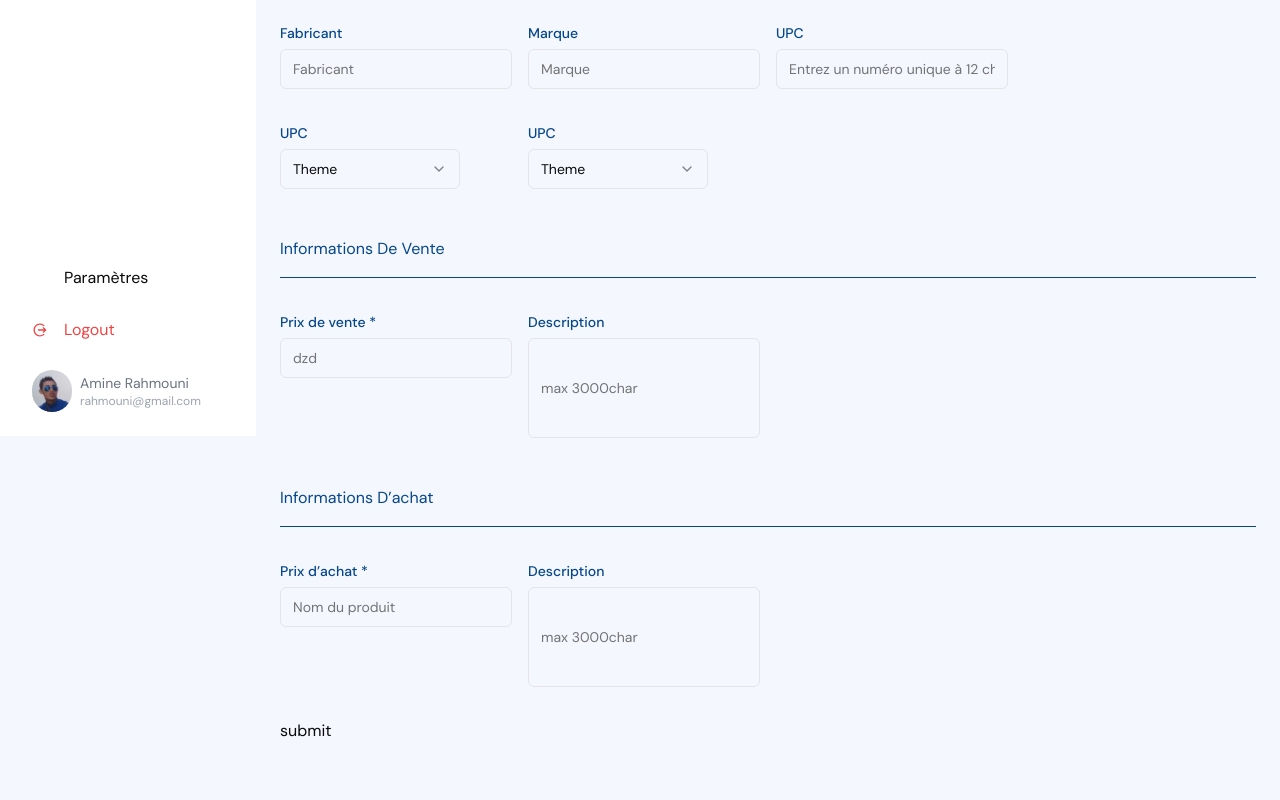
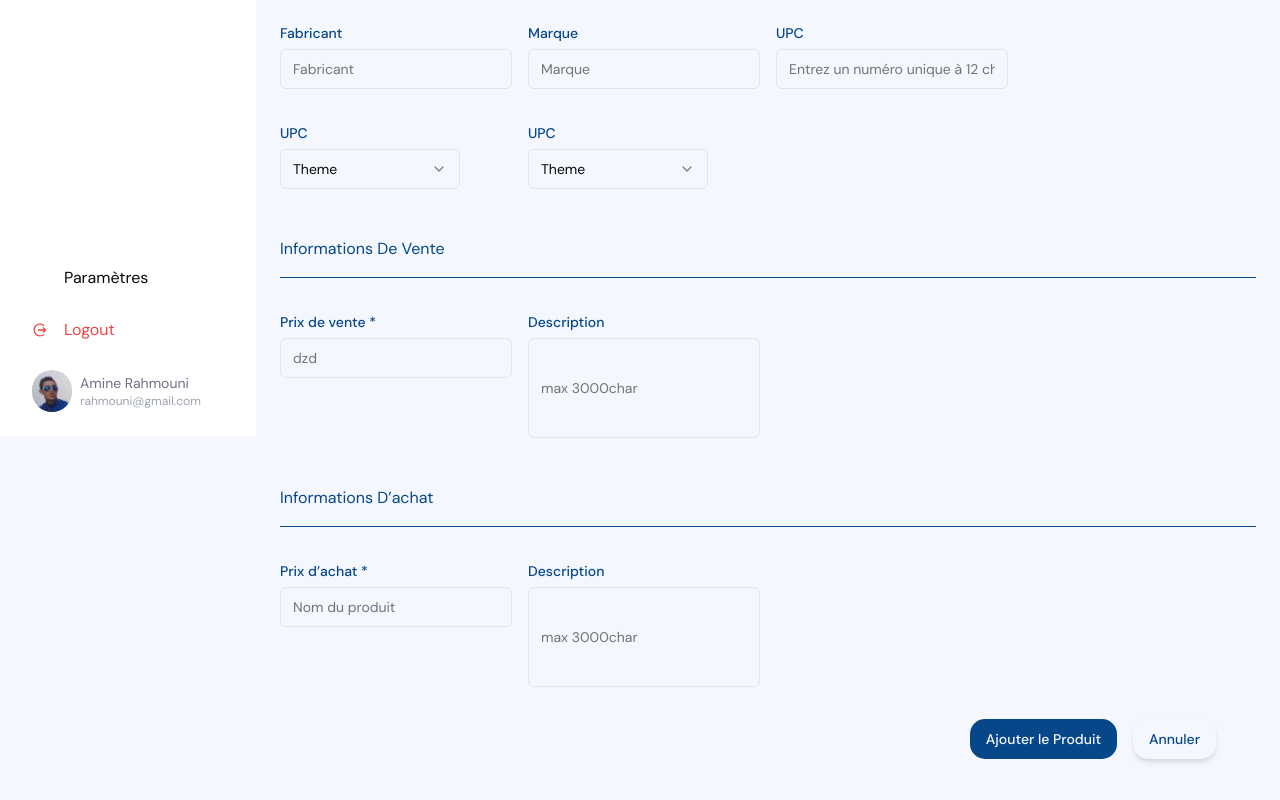
Before and after one commit to Mehdi-Guendouz/mostawda3i, a React (Vite) app: page /addProduct in a window 1280 px wide. Shown: the part 364-1164 px from the top of the page. Built offline with nearby package versions, Linux system fonts and the light colour scheme; some icons are missing.

Commit message:
auth navigation

```diff
--- a/src/components/Forms/UserAuthForm.tsx
+++ b/src/components/Forms/UserAuthForm.tsx
@@ -5,20 +5,38 @@ import { Icons } from "@/components/Icons";
 import { Label } from "../ui/label";
 import { Button } from "../ui/button";
 import { Input } from "../ui/input";
+import { axiosInstance } from "@/api/config";
 
 interface UserAuthFormProps extends React.HTMLAttributes<HTMLDivElement> {}
 
 export function UserAuthForm({ className, ...props }: UserAuthFormProps) {
   const [isLoading, setIsLoading] = React.useState<boolean>(false);
+  const [email, setEmail] = React.useState("");
+  const [password, setPassword] = React.useState("");
 
-  async function onSubmit(event: React.SyntheticEvent) {
-    event.preventDefault();
+  const handleSubmit = () => {
+    const data = {
+      email,
+      password,
+    };
+    if (email === "" || password === "") {
+      return;
+    }
     setIsLoading(true);
-
-    setTimeout(() => {
-      setIsLoading(false);
-    }, 3000);
-  }
+    axiosInstance
+      .post("/auth/register", data)
+      .then((res) => {
+        console.log(res.data);
+      })
+      .catch((err) => {
+        console.log(err);
+      })
+      .finally(() => {
+        setEmail("");
+        setPassword("");
+        setIsLoading(false);
+      });
+  };
 
   return (
     <div className={cn("grid gap-6", className)} {...props}>
@@ -43,7 +61,7 @@ export function UserAuthForm({ className, ...props }: UserAuthFormProps) {
           <span className="bg-background px-2 text-muted-foreground">Ou</span>
         </div>
       </div>
-      <form onSubmit={onSubmit}>
+      <form onSubmit={handleSubmit}>
         <div className="grid gap-5">
           <div className="grid gap-2">
             <Label className="" htmlFor="email">
@@ -56,6 +74,8 @@ export function UserAuthForm({ className, ...props }: UserAuthFormProps) {
               autoCapitalize="none"
               autoComplete="email"
               autoCorrect="off"
+              onChange={(e) => setEmail(e.target.value)}
+              value={email}
               disabled={isLoading}
             />
           </div>
@@ -70,6 +90,8 @@ export function UserAuthForm({ className, ...props }: UserAuthFormProps) {
               autoCapitalize="none"
               autoCorrect="off"
               disabled={isLoading}
+              onChange={(e) => setPassword(e.target.value)}
+              value={password}
             />
           </div>
           <Button disabled={isLoading}>
--- a/src/components/Forms/UserInfoForm.tsx
+++ b/src/components/Forms/UserInfoForm.tsx
@@ -1,5 +1,5 @@
-import Zaki from "@/assets/Zakii.jpg"
-import PageTitle from "../Text/PageTitle"
+import Zaki from "@/assets/Zakii.jpg";
+import PageTitle from "../Text/PageTitle";
 import { Label } from "../ui/label";
 import { Button } from "../ui/button";
 import { Input } from "../ui/input";
@@ -18,10 +18,8 @@ import {
   DialogHeader,
   DialogTitle,
   DialogTrigger,
-    DialogClose
-  } from "@/components/ui/dialog"
-
-
+  DialogClose,
+} from "@/components/ui/dialog";
 
 import wilaya_names from "../AlgeriaCities/AlgerianCities";
 import timeZones from "../Timezones/Timezones";
@@ -36,15 +34,10 @@ function deleteButton() {
   console.log("delete");
 }
 
-
-
-
-export function UserInfoForm (){
-
-
+export function UserInfoForm() {
   return (
     <div className="main">
-            <PageTitle title="Paramètres"/>
+      <PageTitle title="Paramètres" />
       <div className="formBloc w-[75%] mt-5 pl-8 rounded-xl py-3 flex flex-col bg-gray-200">
         <form action="#" onSubmit={submitForm}>
           <div className="pfp flex w-full  items-center">
@@ -52,7 +45,12 @@ export function UserInfoForm (){
             <div className="w-[200px] ml-[72px] flex buttons flex-col">
               <Dialog>
                 <DialogTrigger asChild>
-                                <Button type="button" className="rounded-xl bg-primary-blue mt-4 mb-2">Mise à jour</Button>
+                  <Button
+                    type="button"
+                    className="rounded-xl bg-primary-blue mt-4 mb-2"
+                  >
+                    Mise à jour
+                  </Button>
                 </DialogTrigger>
                 <DialogContent className="sm:max-w-[425px]">
                   <DialogHeader>
@@ -62,31 +60,63 @@ export function UserInfoForm (){
                     </DialogDescription>
                   </DialogHeader>
                   <div className="grid gap-4">
-                                    <Input type="file" id="photoupload"className="col-span-3" />
+                    <Input
+                      type="file"
+                      id="photoupload"
+                      className="col-span-3"
+                    />
                   </div>
                   <div className="grid grid-flow-col gap-0">
                     <DialogClose>
-                                        <Button type="button" variant={"secondary"}>Annuler</Button>
+                      <Button type="button" variant={"secondary"}>
+                        Annuler
+                      </Button>
                     </DialogClose>
                     <DialogClose>
-                                        <Button type="submit" onClick={updateButton} className="rounded-xl bg-primary-blue">Enregistrer</Button>
+                      <Button
+                        type="submit"
+                        onClick={updateButton}
+                        className="rounded-xl bg-primary-blue"
+                      >
+                        Enregistrer
+                      </Button>
                     </DialogClose>
                   </div>
                 </DialogContent>
               </Dialog>
-                        <Button type="button" onClick={deleteButton} className="rounded-xl text-red-500 border-2 border-red-500 bg-transparent mt-2 mb-2">Supprimer</Button>
+              <Button
+                type="button"
+                onClick={deleteButton}
+                className="rounded-xl text-red-500 border-2 border-red-500 bg-transparent mt-2 mb-2"
+              >
+                Supprimer
+              </Button>
             </div>
           </div>
           <div className="inputs my-4 grid w-full max-w-xl items-center gap-1.5">
-                    <Label htmlFor="name" className="text-text-blue">Nom</Label>
-                    <Input className="bg-secondary-gray-300" id="name" placeholder="Amine Rahmouni"></Input>
+            <Label htmlFor="name" className="text-text-blue">
+              Nom
+            </Label>
+            <Input
+              className="bg-secondary-gray-300"
+              id="name"
+              placeholder="Amine Rahmouni"
+            ></Input>
           </div>
           <div className="inputs my-4 grid w-full max-w-xl items-center gap-1.5">
-                    <Label htmlFor="email" className="text-text-blue">Email</Label>
-                    <Input className="bg-secondary-gray-300"  id="email" placeholder="rahmouni@gmail.com"></Input>
+            <Label htmlFor="email" className="text-text-blue">
+              Email
+            </Label>
+            <Input
+              className="bg-secondary-gray-300"
+              id="email"
+              placeholder="rahmouni@gmail.com"
+            ></Input>
           </div>
           <div className="inputs my-4 grid w-full max-w-xl items-center gap-1.5">
-                    <Label htmlFor="pays" className="text-text-blue">Pays</Label>
+            <Label htmlFor="pays" className="text-text-blue">
+              Pays
+            </Label>
             <Select>
               <SelectTrigger className="bg-secondary-gray-300">
                 <SelectValue placeholder="Pays" />
@@ -98,20 +128,26 @@ export function UserInfoForm (){
             </Select>
           </div>
           <div className="inputs my-4 grid w-full max-w-xl items-center gap-1.5">
-                    <Label htmlFor="wilaya" className="text-text-blue">État</Label>
+            <Label htmlFor="wilaya" className="text-text-blue">
+              État
+            </Label>
             <Select>
               <SelectTrigger className="bg-secondary-gray-300">
                 <SelectValue placeholder="État" />
               </SelectTrigger>
               <SelectContent>
                 {wilaya_names.map((name, index) => (
-                            <SelectItem key={index} value={name}>{name}</SelectItem>
+                  <SelectItem key={index} value={name}>
+                    {name}
+                  </SelectItem>
                 ))}
               </SelectContent>
             </Select>
           </div>
           <div className="inputs my-4 grid w-full max-w-xl items-center gap-1.5">
-                    <Label htmlFor="langue" className="text-text-blue">Langue</Label>
+            <Label htmlFor="langue" className="text-text-blue">
+              Langue
+            </Label>
             <Select>
               <SelectTrigger className="bg-secondary-gray-300">
                 <SelectValue placeholder="Langue" />
@@ -150,24 +186,42 @@ export function UserInfoForm (){
             </div>
           </div>
           <div className="inputs my-4 grid w-full max-w-xl items-center gap-1.5">
-                    <Label htmlFor="fuseau" className="text-text-blue">Fuseau horaire</Label>
+            <Label htmlFor="fuseau" className="text-text-blue">
+              Fuseau horaire
+            </Label>
             <Select>
               <SelectTrigger className="bg-secondary-gray-300">
                 <SelectValue placeholder="Fuseau horaire" />
               </SelectTrigger>
               <SelectContent>
                 {timeZones.map((zone, index) => (
-                            <SelectItem className="text-gray-700" key={index} value={zone.name}>{zone.offset} {zone.name}</SelectItem>
+                  <SelectItem
+                    className="text-gray-700"
+                    key={index}
+                    value={zone.name}
+                  >
+                    {zone.offset} {zone.name}
+                  </SelectItem>
                 ))}
               </SelectContent>
             </Select>
           </div>
-                <div className="submitButtons absolute right-[80px] bottom-[-180px]  flex justify-between w-[450px]">
-                    <Button type="submit" className="rounded-xl bg-primary-blue w-[200px] mb-[20px]">Sauvegarder</Button>
-                    <Button type="reset" className="rounded-xl text-primary-blue w-[200px] mb-[20px] border-2 border-primary-blue bg-transparent">Annuler</Button>
+          <div className=" flex items-center gap-4 justify-end w-full">
+            <Button
+              type="submit"
+              className="rounded-xl bg-primary-blue w-[200px] mb-[20px]"
+            >
+              Sauvegarder
+            </Button>
+            <Button
+              type="reset"
+              className="rounded-xl text-primary-blue w-[200px] mb-[20px] border-2 border-primary-blue bg-transparent"
+            >
+              Annuler
+            </Button>
           </div>
         </form>
       </div>
     </div>
-    )
+  );
 }
--- a/src/components/Forms/UserSignupForm.tsx
+++ b/src/components/Forms/UserSignupForm.tsx
@@ -1,24 +1,55 @@
-import * as React from "react";
-
 import { cn } from "@/lib/utils";
 import { Icons } from "@/components/Icons";
 import { Label } from "../ui/label";
 import { Button } from "../ui/button";
 import { Input } from "../ui/input";
+import { axiosInstance } from "@/api/config";
+import { useState } from "react";
 
 interface UserAuthFormProps extends React.HTMLAttributes<HTMLDivElement> {}
 
 export function UserSignupForm({ className, ...props }: UserAuthFormProps) {
-  const [isLoading, setIsLoading] = React.useState<boolean>(false);
+  const [isLoading, setIsLoading] = useState<boolean>(false);
+  const [email, setEmail] = useState("");
+  const [password, setPassword] = useState("");
+  const [fullName, setFullName] = useState("");
+  const [confirmPassword, setConfirmPassword] = useState("");
 
-  async function onSubmit(event: React.SyntheticEvent) {
-    event.preventDefault();
+  const handleSubmit = () => {
+    const data = {
+      email,
+      password,
+      fullName,
+      confirmPassword,
+    };
+    if (
+      email === "" ||
+      password === "" ||
+      fullName === "" ||
+      confirmPassword === ""
+    ) {
+      return;
+    }
+    if (password !== confirmPassword) {
+      return;
+    }
     setIsLoading(true);
-
-    setTimeout(() => {
-      setIsLoading(false);
-    }, 3000);
-  }
+    axiosInstance
+      .post("/auth/register", data)
+      .then((res) => {
+        console.log(res.data);
+      })
+      .catch((err) => {
+        console.log(err);
+      })
+      .finally(() => {
+        setEmail("");
+        setPassword("");
+        setFullName("");
+        setConfirmPassword("");
+        setIsLoading(false);
+      });
+  };
 
   return (
     <div className={cn("grid gap-6", className)} {...props}>
@@ -43,7 +74,7 @@ export function UserSignupForm({ className, ...props }: UserAuthFormProps) {
           <span className="bg-background px-2 text-muted-foreground">Ou</span>
         </div>
       </div>
-      <form onSubmit={onSubmit}>
+      <form onSubmit={handleSubmit}>
         <div className="grid gap-5">
           <div className="grid gap-2">
             <Label className="text-text-blue" htmlFor="text">
@@ -56,6 +87,8 @@ export function UserSignupForm({ className, ...props }: UserAuthFormProps) {
               autoCapitalize="none"
               autoComplete="text"
               autoCorrect="off"
+              onChange={(e) => setFullName(e.target.value)}
+              value={fullName}
               disabled={isLoading}
             />
           </div>
@@ -70,6 +103,8 @@ export function UserSignupForm({ className, ...props }: UserAuthFormProps) {
               autoCapitalize="none"
               autoComplete="email"
               autoCorrect="off"
+              onChange={(e) => setEmail(e.target.value)}
+              value={email}
               disabled={isLoading}
             />
           </div>
@@ -83,6 +118,8 @@ export function UserSignupForm({ className, ...props }: UserAuthFormProps) {
               type="password"
               autoCapitalize="none"
               autoCorrect="off"
+              onChange={(e) => setPassword(e.target.value)}
+              value={password}
               disabled={isLoading}
             />
           </div>
@@ -97,6 +134,8 @@ export function UserSignupForm({ className, ...props }: UserAuthFormProps) {
               type="password"
               autoCapitalize="none"
               autoCorrect="off"
+              onChange={(e) => setConfirmPassword(e.target.value)}
+              value={confirmPassword}
               disabled={isLoading}
             />
           </div>
--- a/src/pages/AddProduct.tsx
+++ b/src/pages/AddProduct.tsx
@@ -1,4 +1,6 @@
+import { axiosInstance } from "@/api/config";
 import PageTitle from "@/components/Text/PageTitle";
+import { Button } from "@/components/ui/button";
 import { Input } from "@/components/ui/input";
 import { Label } from "@/components/ui/label";
 import {
@@ -8,8 +10,71 @@ import {
   SelectTrigger,
   SelectValue,
 } from "@/components/ui/select";
+import { useState } from "react";
 
 const AddProduct = () => {
+  const [loading, setLoading] = useState(false);
+  const [productType, setProductType] = useState("");
+  const [productName, setProductName] = useState("");
+  const [sku, setSku] = useState("");
+  const [unit, setUnit] = useState("");
+  const [dimmensions, setDimmensions] = useState("");
+  const [weight, setWeight] = useState("");
+  const [manufacturer, setManufacturer] = useState("");
+  const [brand, setBrand] = useState("");
+  const [upc, setUpc] = useState("");
+  const [theme, setTheme] = useState("");
+  const [color, setColor] = useState("");
+  const [salePrice, setSalePrice] = useState("");
+  const [description, setDescription] = useState("");
+  const [purchasePrice, setPurchasePrice] = useState("");
+
+  const handleSubmit = (e: React.MouseEvent<HTMLButtonElement, MouseEvent>) => {
+    e.preventDefault();
+    const data = {
+      productType,
+      productName,
+      sku,
+      unit,
+      dimmensions,
+      weight,
+      manufacturer,
+      brand,
+      upc,
+      theme,
+      color,
+      salePrice,
+      description,
+      purchasePrice,
+    };
+    setLoading(true);
+    axiosInstance
+      .post("/products", data)
+      .then((res) => {
+        console.log(res.data);
+      })
+      .catch((err) => {
+        console.log(err);
+      })
+      .finally(() => {
+        setProductType("");
+        setProductName("");
+        setSku("");
+        setUnit("");
+        setDimmensions("");
+        setWeight("");
+        setManufacturer("");
+        setBrand("");
+        setUpc("");
+        setTheme("");
+        setColor("");
+        setSalePrice("");
+        setDescription("");
+        setPurchasePrice("");
+        setLoading(false);
+      });
+  };
+
   return (
     <div className="space-y-4 py-6">
       <div className="flex px-4 justify-between items-center">
@@ -25,25 +90,41 @@ const AddProduct = () => {
               <Label htmlFor="name" className="text-primary-blue">
                 Type du produit *
               </Label>
-              <Input id="name" placeholder="type de produit" />
+              <Input
+                id="name"
+                placeholder="type de produit"
+                onChange={(e) => setProductType(e.target.value)}
+              />
             </div>{" "}
             <div className="space-y-1">
               <Label htmlFor="name" className="text-primary-blue">
                 Nom du produit
               </Label>
-              <Input id="name" placeholder="e.g ABC Shoes" />
+              <Input
+                id="name"
+                placeholder="e.g ABC Shoes"
+                onChange={(e) => setProductName(e.target.value)}
+              />
             </div>{" "}
             <div className="space-y-1">
               <Label htmlFor="name" className="text-primary-blue">
                 SKU *
               </Label>
-              <Input id="name" placeholder="e.g ABC-DEF-5" />
+              <Input
+                id="name"
+                placeholder="e.g ABC-DEF-5"
+                onChange={(e) => setSku(e.target.value)}
+              />
             </div>{" "}
             <div className="space-y-1">
               <Label htmlFor="name" className="text-primary-blue">
                 Unité *
               </Label>
-              <Input id="name" placeholder="set Unité" />
+              <Input
+                id="name"
+                placeholder="set Unité"
+                onChange={(e) => setUnit(e.target.value)}
+              />
             </div>
           </div>
           <div className="grid grid-cols-4 gap-4">
@@ -51,13 +132,21 @@ const AddProduct = () => {
               <Label htmlFor="name" className="text-primary-blue">
                 Dimensions (longueur,largeur,hauteur )
               </Label>
-              <Input id="name" placeholder="Nom du produit" />
+              <Input
+                id="name"
+                placeholder="Nom du produit"
+                onChange={(e) => setDimmensions(e.target.value)}
+              />
             </div>{" "}
             <div className="space-y-1">
               <Label htmlFor="name" className="text-primary-blue">
                 Poids
               </Label>
-              <Input id="name" placeholder="poids" />
+              <Input
+                id="name"
+                placeholder="poids"
+                onChange={(e) => setWeight(e.target.value)}
+              />
             </div>
           </div>
           <div className="grid grid-cols-4 gap-4">
@@ -65,13 +154,21 @@ const AddProduct = () => {
               <Label htmlFor="name" className="text-primary-blue">
                 Fabricant
               </Label>
-              <Input id="name" placeholder="Fabricant" />
+              <Input
+                id="name"
+                placeholder="Fabricant"
+                onChange={(e) => setManufacturer(e.target.value)}
+              />
             </div>{" "}
             <div className="space-y-1">
               <Label htmlFor="name" className="text-primary-blue">
                 Marque
               </Label>
-              <Input id="name" placeholder="Marque" />
+              <Input
+                id="name"
+                placeholder="Marque"
+                onChange={(e) => setBrand(e.target.value)}
+              />
             </div>
             <div className="space-y-1">
               <Label htmlFor="name" className="text-primary-blue">
@@ -80,6 +177,7 @@ const AddProduct = () => {
               <Input
                 id="name"
                 placeholder="Entrez un numéro unique à 12 chiffres"
+                onChange={(e) => setUpc(e.target.value)}
               />
             </div>
           </div>
@@ -123,7 +221,11 @@ const AddProduct = () => {
               <Label htmlFor="name" className="text-primary-blue">
                 Prix de vente *
               </Label>
-              <Input id="name" placeholder="dzd" />
+              <Input
+                id="name"
+                placeholder="dzd"
+                onChange={(e) => setSalePrice(e.target.value)}
+              />
             </div>
             <div className="space-y-1">
               <Label htmlFor="name" className="text-primary-blue">
@@ -133,6 +235,7 @@ const AddProduct = () => {
                 id="name"
                 placeholder="max 3000char"
                 className="h-[100px]"
+                onChange={(e) => setDescription(e.target.value)}
               />
             </div>
           </div>
@@ -144,7 +247,11 @@ const AddProduct = () => {
               <Label htmlFor="name" className="text-primary-blue">
                 Prix d’achat *
               </Label>
-              <Input id="name" placeholder="Nom du produit" />
+              <Input
+                id="name"
+                placeholder="Nom du produit"
+                onChange={(e) => setPurchasePrice(e.target.value)}
+              />
             </div>
             <div className="space-y-1">
               <Label htmlFor="name" className="text-primary-blue">
@@ -154,12 +261,26 @@ const AddProduct = () => {
                 id="name"
                 placeholder="max 3000char"
                 className="h-[100px]"
+                onChange={(e) => setDescription(e.target.value)}
               />
             </div>
           </div>
-          <div>
-            <button>submit</button>
-            <button></button>
+          <div className="w-full flex items-center justify-end gap-4 pr-10">
+            <Button
+              type="submit"
+              className="rounded-xl bg-primary-blue "
+              onClick={handleSubmit}
+              disabled={loading}
+            >
+              Ajouter le Produit
+            </Button>
+            <Button
+              type="reset"
+              className="rounded-xl text-primary-blue shadow-md bg-transparent"
+              disabled={loading}
+            >
+              Annuler
+            </Button>
           </div>
         </form>
       </div>
```
Lines whose indentation alone changed are shown as unchanged.
